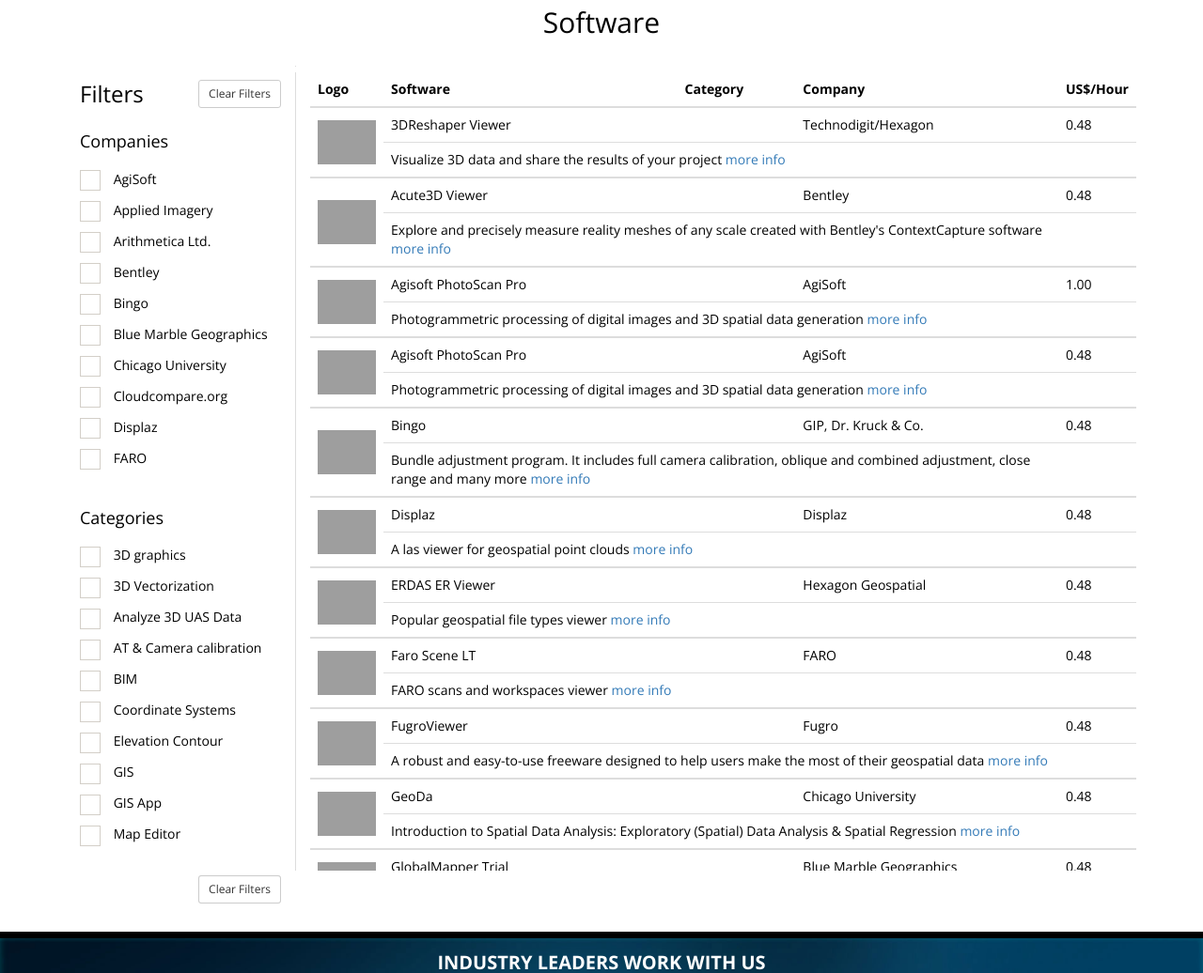
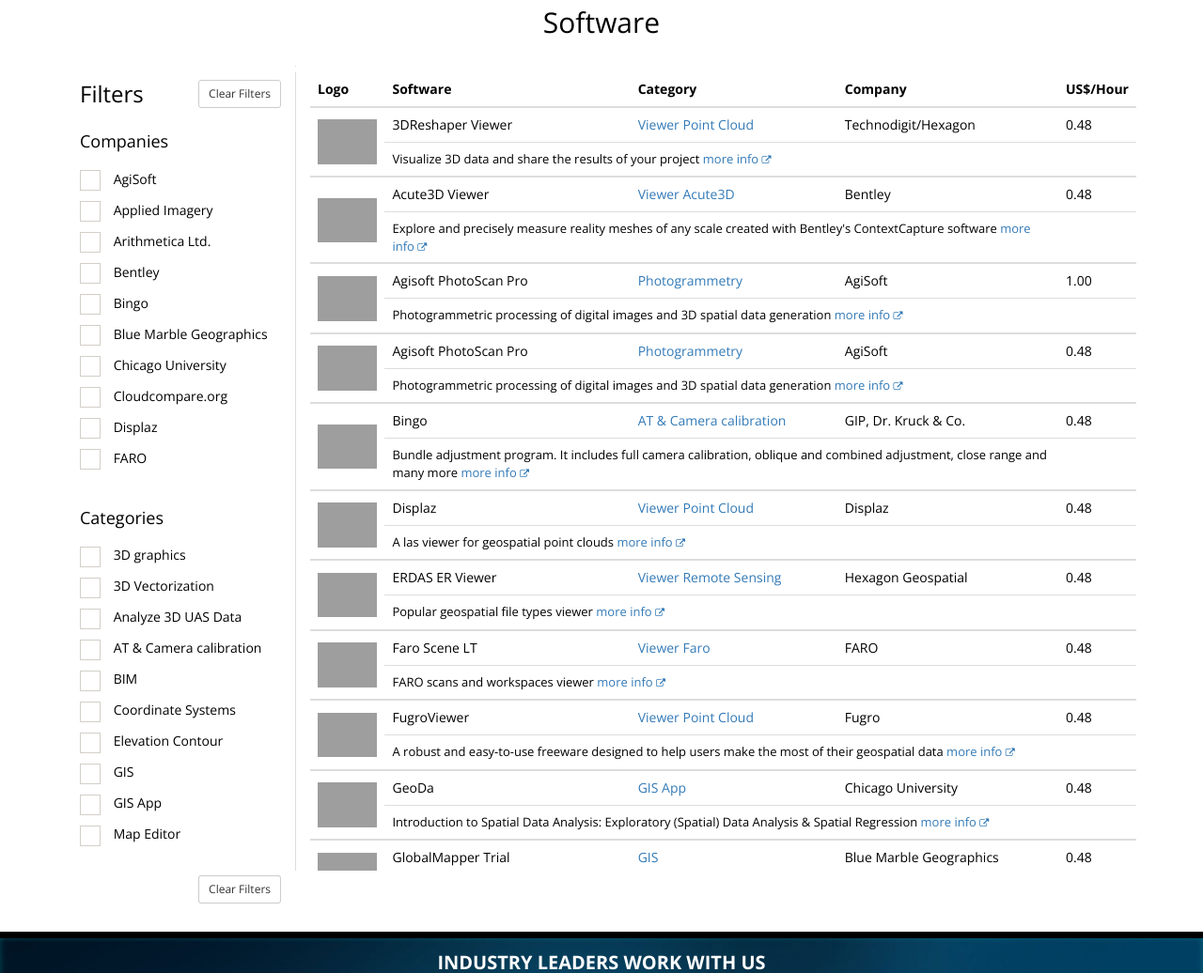
Before and after one commit to maqrat/Geo, a plain HTML site: page index.html in a window 1280 px wide. Shown: the part 4380-5416 px from the top of the page at 94% size. Drawn offline with nearby package versions, Linux system fonts and the light colour scheme; grey boxes are pictures that could not be loaded.

Commit message:
table links @ deacript font size

```diff
--- a/index.html
+++ b/index.html
@@ -560,14 +560,14 @@
                                     <tr>
                                         <th rowspan="2"><img :src="app.image" class="img-responsive product-logo" alt=""></th>
                                         <td>${app.title}</td>
-                                        <td><a :href="app.info_link">${app.scompany}</a></td>
+                                        <td><a :href="app.website">${app.software}</a></td>
                                         <td>${app.company}</td>
                                         <td>${app.price|price}</td>
                                     </tr>
                                     <tr>
-                                        <td colspan="3">
+                                        <td colspan="3" class="description">
                                             ${app.description}
-                                            <a :href="app.website">more info</a>
+                                            <a :href="app.info_link">more info <i class="fa fa-external-link" aria-hidden="true" ></i></a>
                                         </td>
                                         <td></td>
                                         <!--<td>
--- a/less/software.less
+++ b/less/software.less
@@ -49,6 +49,12 @@
     .product-logo {
       width: 77px;
     }
+    .fa-external-link {
+      font-size: 10px;
+    }
+    .description {
+      font-size: 13px;
+    }
   }
 }
 @media (min-width:768px) {
```
Also changed, not shown: css/style.css.
